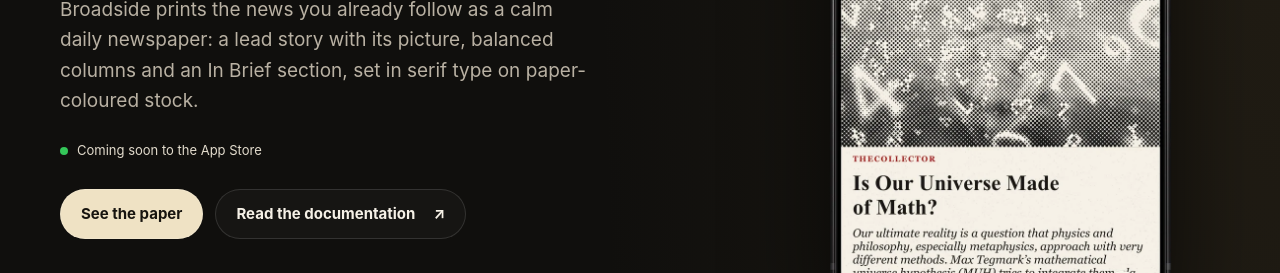
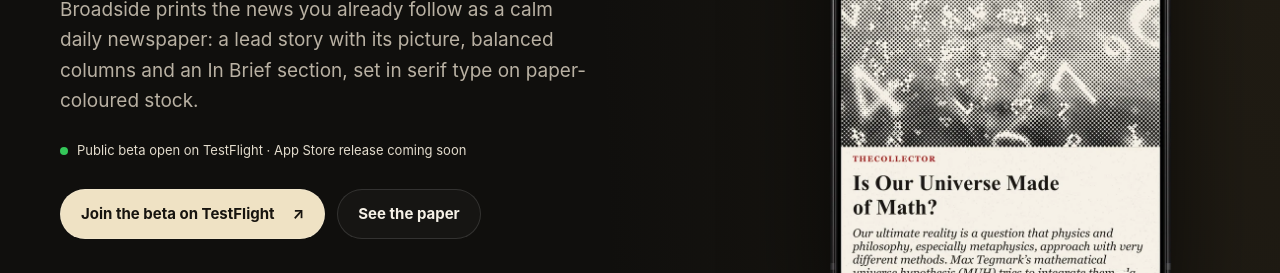
Before and after one commit to h3pdesign/Broadside-Public, a plain HTML site: page index.html in a window 1280 px wide. Shown: the part 527-800 px from the top of the page. Drawn offline with Linux system fonts and the light colour scheme.

Commit message:
Link the public TestFlight beta on both pages (#5)
Claude-Session: https://claude.ai/code/session_01Bvxf5MkY3mqUxT8UD8rq3o

Co-authored-by: Claude Opus 5.5 <noreply@anthropic.com>

```diff
--- a/index.html
+++ b/index.html
@@ -36,8 +36,8 @@
         <p class="eyebrow">FEED READER · IPHONE, IPAD &amp; MAC</p>
         <h1 id="hero-title">Your feeds,<br>set as a <span>front page.</span></h1>
         <p class="lede">Broadside prints the news you already follow as a calm daily newspaper: a lead story with its picture, balanced columns and an In Brief section, set in serif type on paper-coloured stock.</p>
-        <p class="review-status"><span aria-hidden="true"></span>Coming soon to the App Store</p>
-        <div class="actions"><a class="button primary" href="#screenshots">See the paper</a><a class="button secondary" href="https://apps-h3p.com/apps/broadside/overview">Read the documentation <span aria-hidden="true">↗</span></a></div>
+        <p class="review-status"><span aria-hidden="true"></span>Public beta open on TestFlight · App Store release coming soon</p>
+        <div class="actions"><a class="button primary" href="https://testflight.apple.com/join/rrdjZYj8">Join the beta on TestFlight <span aria-hidden="true">↗</span></a><a class="button secondary" href="#screenshots">See the paper</a></div>
         <div class="proof-row"><p><strong>RSS &amp; Atom</strong><span>No account needed</span></p><p><strong>Offline</strong><span>Last edition kept</span></p><p><strong>No data</strong><span>Collected, ever</span></p></div>
       </div>
       <figure class="hero-image"><img src="assets/screenshots/devices/iphone-01-broadsheet.webp" width="700" height="1450" fetchpriority="high" alt="Broadside on iPhone: The Broadside masthead above a halftone lead picture and the headline Is Our Universe Made of Math?"><figcaption>A paper, not a timeline.</figcaption></figure>
@@ -64,9 +64,9 @@
     </section>
     <section id="privacy" class="section container privacy-section" aria-labelledby="privacy-title">
       <div><p class="eyebrow">PRIVATE BY DESIGN</p><h2 id="privacy-title">Your sources.<br>Your device.</h2><p>Broadside collects no data. There is no account, no ads and no tracking. Your subscriptions, reading state and the latest edition stay on your device.</p><p class="small">Feeds load straight from the publishers. Optional accounts such as Feedly or X are contacted only with your own sign-in, kept in the Keychain. Purchases use Apple’s App Store.</p><a class="text-link" href="https://apps-h3p.com/apps/broadside/privacy-policy">Read the privacy policy <span aria-hidden="true">↗</span></a></div>
-      <div class="faq"><h3>A few useful details</h3><details><summary>Do I need an account?</summary><p>No. Add any RSS or Atom feed or paste a website address. On first launch you can also tap Add starter feeds to get going straight away.</p></details><details><summary>Can I bring my subscriptions from another reader?</summary><p>Yes. Import an OPML file in Sources, and export your paper the same way. With Plus you can also connect Feedly, The Old Reader, FreshRSS, Miniflux or Feedbin.</p></details><details><summary>How does X work?</summary><p>X is optional and part of Plus. It needs your own X developer app Client ID and an X API plan that includes the home timeline.</p></details><details><summary>Does it work offline?</summary><p>Yes. The last edition is kept on your device and opens instantly, with or without a connection.</p></details><details><summary>When can I download the app?</summary><p>Broadside is coming soon to the App Store for iPhone, iPad and Mac. Follow the <a href="https://apps-h3p.com/apps/broadside/overview">app documentation</a> for updates.</p></details></div>
+      <div class="faq"><h3>A few useful details</h3><details><summary>Do I need an account?</summary><p>No. Add any RSS or Atom feed or paste a website address. On first launch you can also tap Add starter feeds to get going straight away.</p></details><details><summary>Can I bring my subscriptions from another reader?</summary><p>Yes. Import an OPML file in Sources, and export your paper the same way. With Plus you can also connect Feedly, The Old Reader, FreshRSS, Miniflux or Feedbin.</p></details><details><summary>How does X work?</summary><p>X is optional and part of Plus. It needs your own X developer app Client ID and an X API plan that includes the home timeline.</p></details><details><summary>Does it work offline?</summary><p>Yes. The last edition is kept on your device and opens instantly, with or without a connection.</p></details><details><summary>How can I try it?</summary><p>The public beta is open now: <a href="https://testflight.apple.com/join/rrdjZYj8">join it on TestFlight</a> on iPhone, iPad or Mac. The App Store release is coming soon; follow the <a href="https://apps-h3p.com/apps/broadside/overview">app documentation</a> for updates.</p></details></div>
     </section>
-    <section class="closing container"><img src="assets/app-icon.png?v=2" width="80" height="80" loading="lazy" alt="Broadside app icon"><h2>Your sources,<br>set in type.</h2><p>Coming soon for iPhone, iPad and Mac.</p><div class="actions"><a class="button primary" href="https://apps-h3p.com/apps/broadside/overview">Read the documentation <span aria-hidden="true">↗</span></a><a class="button secondary" href="https://apps-h3p.com/support/support-and-feedback">Get in touch <span aria-hidden="true">↗</span></a></div></section>
+    <section class="closing container"><img src="assets/app-icon.png?v=2" width="80" height="80" loading="lazy" alt="Broadside app icon"><h2>Your sources,<br>set in type.</h2><p>Public beta on TestFlight for iPhone, iPad and Mac.</p><div class="actions"><a class="button primary" href="https://testflight.apple.com/join/rrdjZYj8">Join the beta on TestFlight <span aria-hidden="true">↗</span></a><a class="button secondary" href="https://apps-h3p.com/apps/broadside/overview">Read the documentation <span aria-hidden="true">↗</span></a></div></section>
   </main>
   <footer class="container site-footer"><p>© 2026 h3p · Broadside</p><nav aria-label="Legal and support"><a href="https://apps-h3p.com/apps/broadside/privacy-policy">Privacy</a><a href="https://apps-h3p.com/policies/terms-of-service">Terms</a><a href="https://www.apple.com/legal/internet-services/itunes/dev/stdeula/">Apple EULA</a><a href="https://apps-h3p.com/apps/broadside/support">Support</a><a href="https://h3pdesign.github.io/">All apps</a></nav></footer>
 </body>
```
Also changed, not shown: de/index.html (+4 -4 lines), 1 other file.
